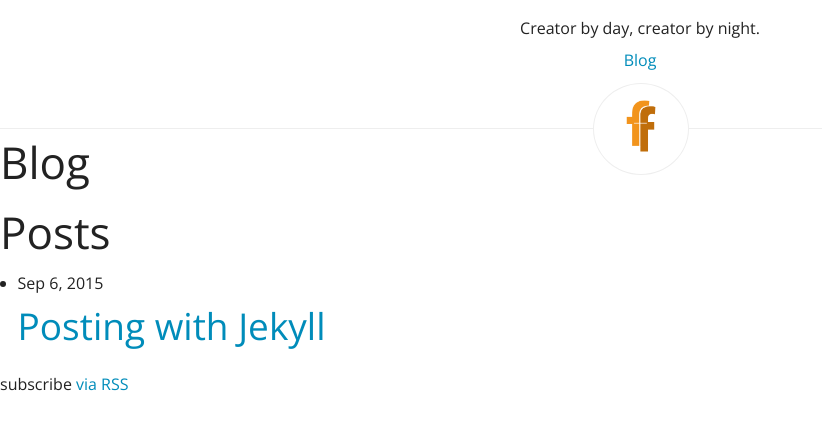
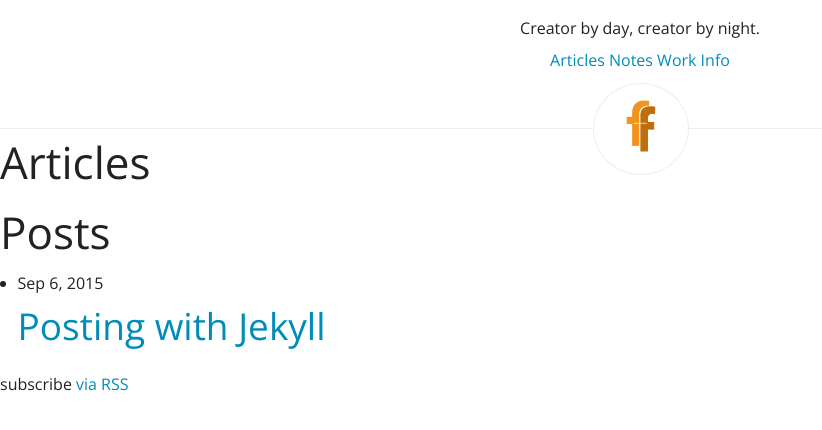
Before and after one commit to ffffranklin/ffffranklin.github.io, a Jekyll site: the page built from articles/index.html, in a window 1280 px wide. Shown: the top 430 px of the page, without its empty margins (0-822 px from the left). Built offline with Jekyll 4.4.1, drawn with Linux system fonts in a browser that asks for light colours; some web fonts are replaced.

Commit message:
Defining top level topology permalinks and directories

```diff
--- a/_includes/header.html
+++ b/_includes/header.html
@@ -9,7 +9,8 @@
     <!-- Site Nav Begins -->
     <nav class="site-nav small-12 columns">
       <div class="trigger">
-        {% for page in site.pages %}
+        {% assign pages = site.pages | sort: "weight" %}
+        {% for page in pages %}
         {% if page.title %}
         <a class="page-link" href="{{ page.url | prepend: site.baseurl }}">{{ page.title }}</a>
         {% endif %}
--- a/blog.html
+++ b/articles/index.html
@@ -1,7 +1,8 @@
 ---
 layout: page
-title: Blog
-permalink: /blog/
+title: Articles
+permalink: /articles/
+weight: 0
 ---
 
 <div class="home">
--- /dev/null
+++ b/info/index.html
@@ -0,0 +1,6 @@
+---
+layout: page
+title: Info
+weight: 3
+permalink: /info/
+---
--- /dev/null
+++ b/notes/index.html
@@ -0,0 +1,6 @@
+---
+title: Notes
+layout: page
+weight: 1
+permalink: /notes/
+---
--- /dev/null
+++ b/work/index.html
@@ -0,0 +1,6 @@
+---
+title: Work
+layout: page
+weight: 2
+permalink: /work/
+---
```
Also changed, not shown: feed/index.xml (renamed from feed.xml).
